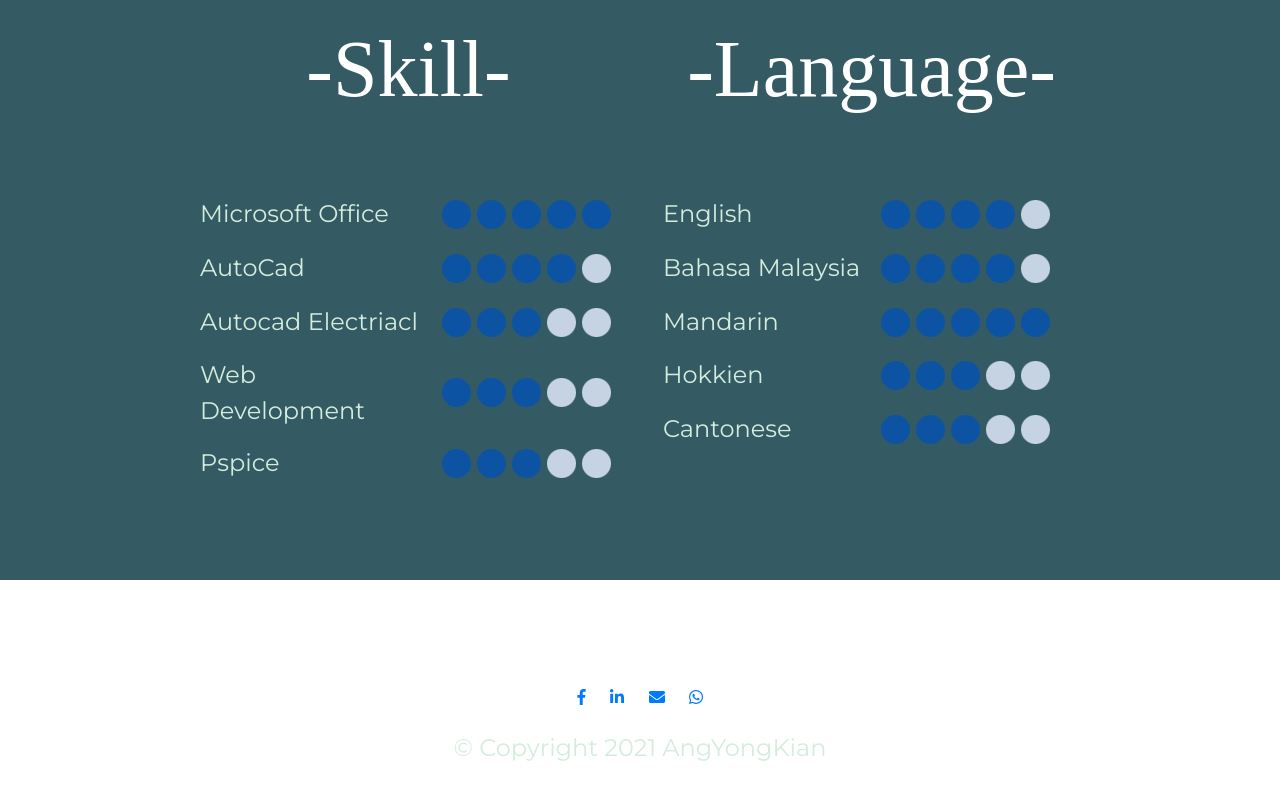
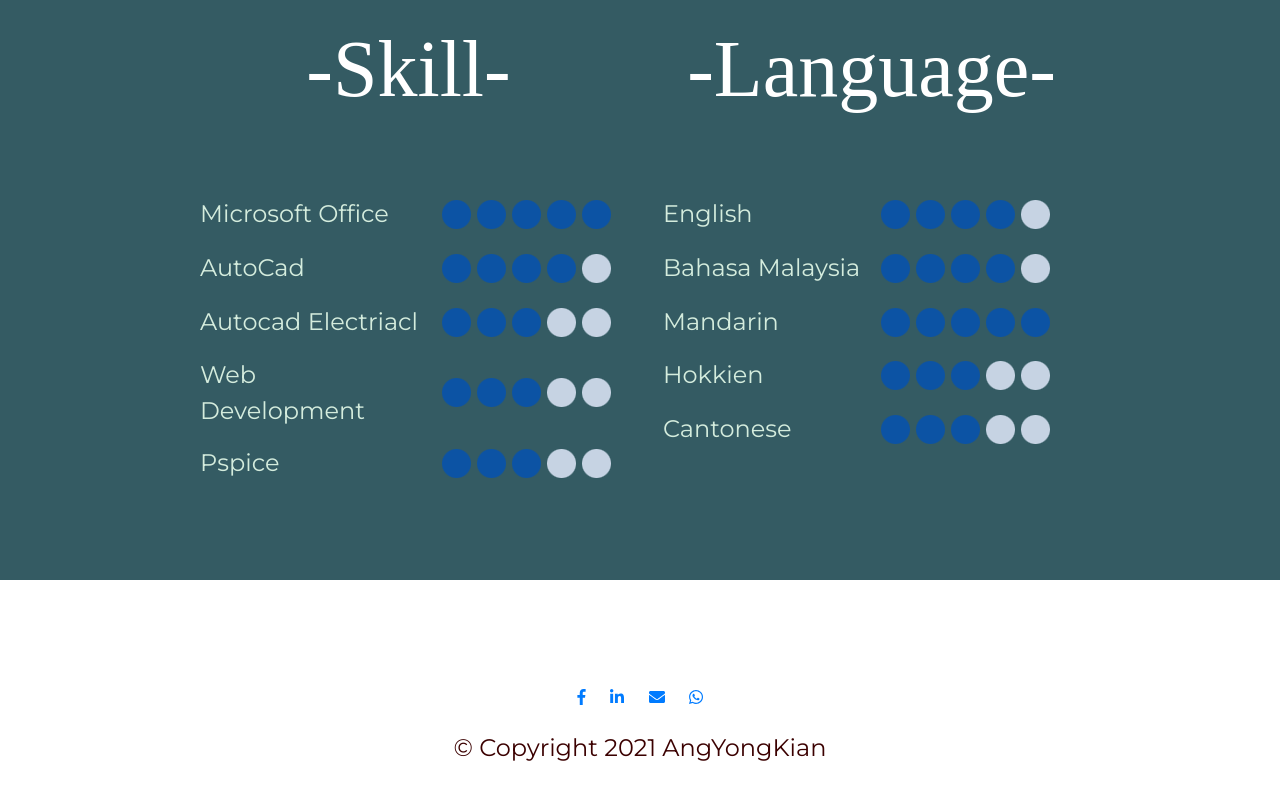
Before and after one commit to AngYongKian/Resume, a plain HTML site: page index.html in a window 1280 px wide. Shown: the part 3348-4148 px from the top of the page. Drawn offline with nearby package versions, Linux system fonts and the light colour scheme.

Commit message:
Update style.css

```diff
--- a/CSS/style.css
+++ b/CSS/style.css
@@ -158,7 +158,9 @@ td{
 
 
   /* Footer Section */
-
+  .footer-des{
+    color: #3B0000;
+  }
 
   .social-icon {
     margin: 20px 10px;
```
